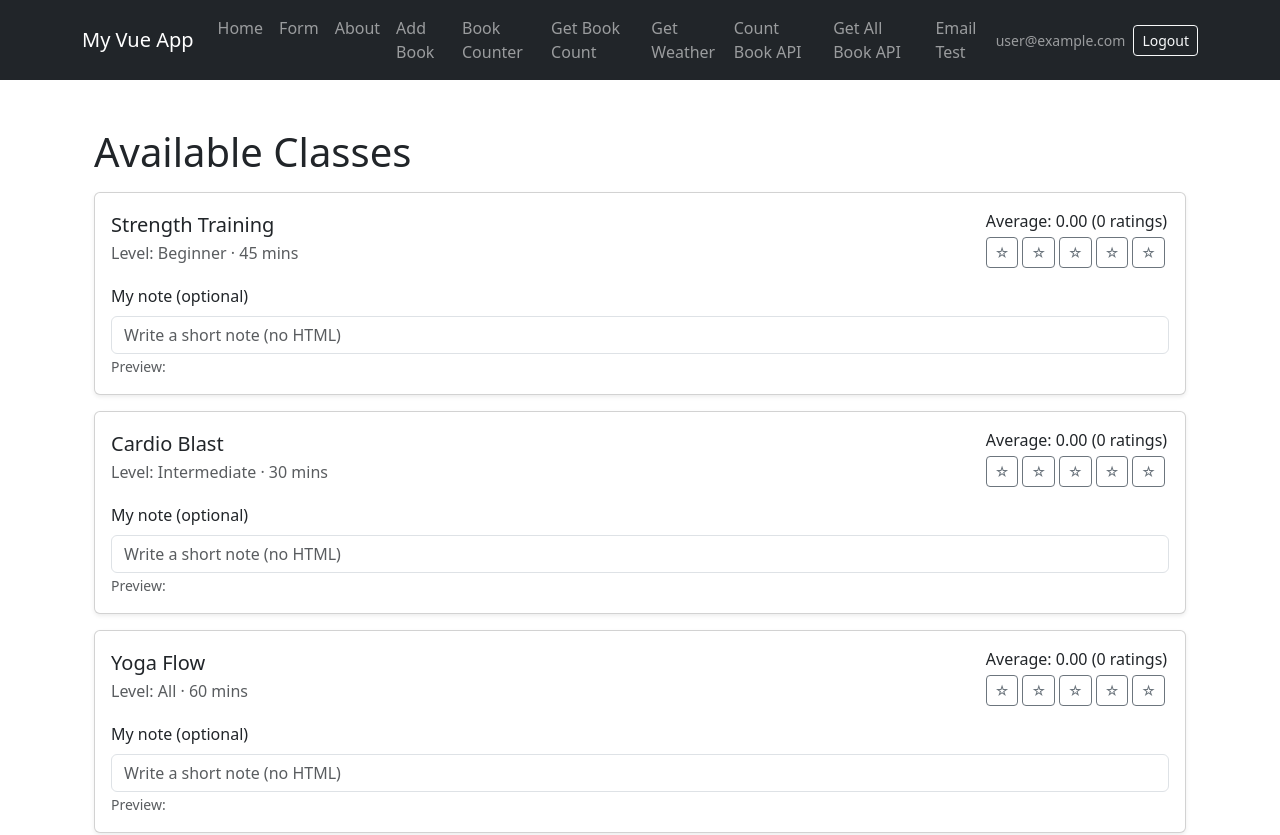
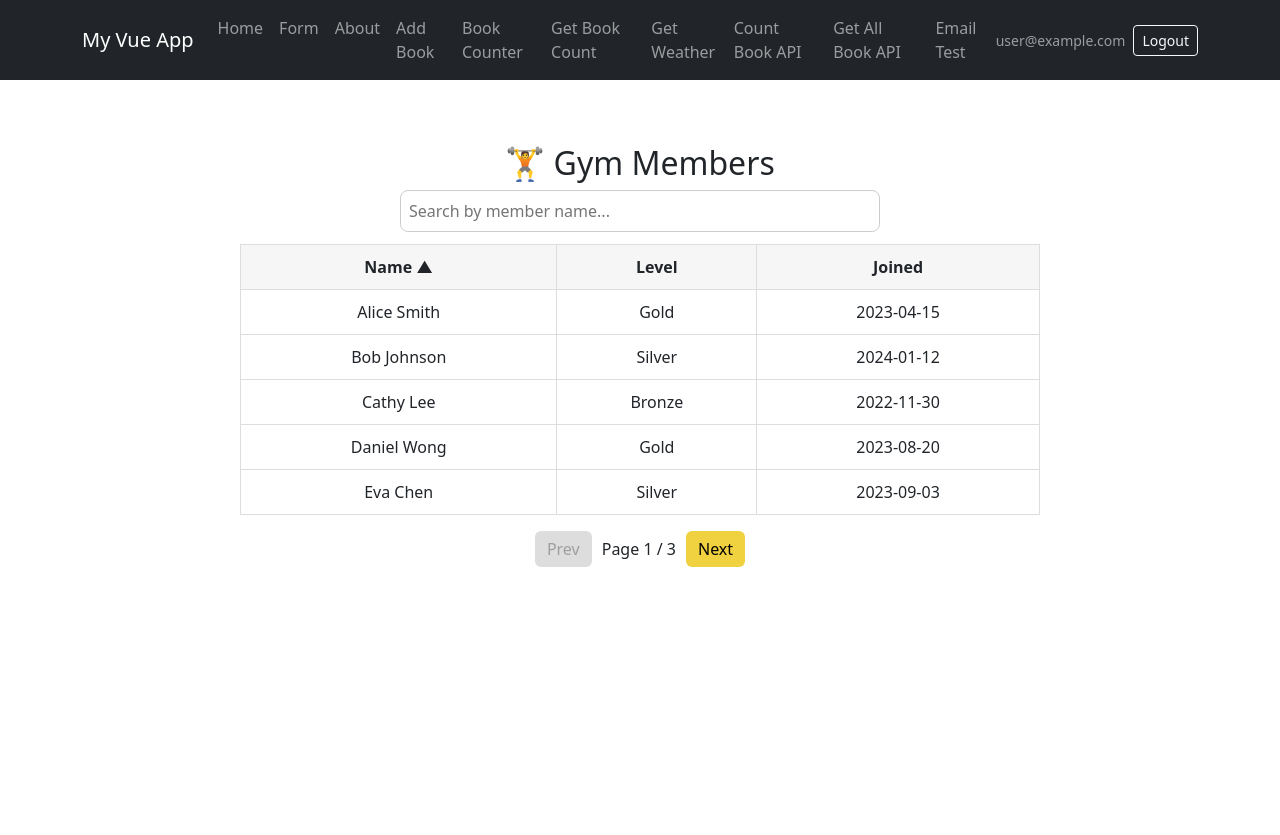
Before and after one commit to Jack12345-hub/5032-A3, a Vue app: page /members in a window 1280 px wide. Before the commit this address led to /. Shown: the top 835 px of the page. After the commit the page ends 800 px from the top, so only its background shows below. Built offline with nearby package versions, Linux system fonts and the light colour scheme; no server answers; the database is empty; sample sign-in values are in the browser's storage.

Commit message:
Interactive Table Data

```diff
--- a/src/router/index.js
+++ b/src/router/index.js
@@ -13,6 +13,8 @@ import GetBookCountView from "../views/GetBookCountView.vue"; // ✅ NEW: 9.2/9.
 import WeatherView from "../views/WeatherView.vue"; // ← Newly added
 import CountBookAPI from "../views/CountBookAPI.vue";
 import GetAllBookAPI from "../views/GetAllBookAPI.vue";
+import MembersTable from "@/views/MembersTable.vue";
+import ClassesTable from "@/views/ClassesTable.vue";
 
 // Auth & Firestore
 import { onAuthStateChanged } from "firebase/auth";
@@ -22,6 +24,10 @@ import { session } from "../store/session";
 
 // -------------------- Routes --------------------
 const routes = [
+
+  { path: "/members", component: MembersTable },
+  { path: "/classes", component: ClassesTable },
+
   { path: "/", name: "Home", component: Home },
 
   { path: "/form", name: "Form", component: Form },
--- /dev/null
+++ b/src/views/ClassesTable.vue
@@ -0,0 +1,151 @@
+<template>
+  <div class="table-container">
+    <h2>🧘 Gym Classes</h2>
+
+    <input
+      v-model="searchQuery"
+      type="text"
+      placeholder="Search by class or instructor..."
+      class="search-box"
+    />
+
+    <table>
+      <thead>
+        <tr>
+          <th @click="sortBy('name')">
+            Class
+            <span v-if="sortKey === 'name'">{{ sortOrder === 'asc' ? '▲' : '▼' }}</span>
+          </th>
+          <th @click="sortBy('instructor')">
+            Instructor
+            <span v-if="sortKey === 'instructor'">{{ sortOrder === 'asc' ? '▲' : '▼' }}</span>
+          </th>
+          <th @click="sortBy('time')">
+            Time
+            <span v-if="sortKey === 'time'">{{ sortOrder === 'asc' ? '▲' : '▼' }}</span>
+          </th>
+          <th>Spots</th>
+        </tr>
+      </thead>
+
+      <tbody>
+        <tr v-for="c in paginatedClasses" :key="c.id">
+          <td>{{ c.name }}</td>
+          <td>{{ c.instructor }}</td>
+          <td>{{ c.time }}</td>
+          <td>{{ c.spots }}</td>
+        </tr>
+      </tbody>
+    </table>
+
+    <div class="pagination">
+      <button :disabled="page === 1" @click="page--">Prev</button>
+      <span>Page {{ page }} / {{ totalPages }}</span>
+      <button :disabled="page === totalPages" @click="page++">Next</button>
+    </div>
+  </div>
+</template>
+
+<script setup>
+import { ref, computed } from "vue";
+
+const classes = ref([
+  { id: 1, name: "Yoga Flow", instructor: "Anna", time: "Mon 9:00 AM", spots: 12 },
+  { id: 2, name: "Spin Class", instructor: "Brian", time: "Mon 6:00 PM", spots: 10 },
+  { id: 3, name: "Pilates Core", instructor: "Cindy", time: "Tue 7:00 AM", spots: 8 },
+  { id: 4, name: "Box Fit", instructor: "Daniel", time: "Tue 6:30 PM", spots: 14 },
+  { id: 5, name: "Zumba Dance", instructor: "Eva", time: "Wed 5:00 PM", spots: 20 },
+  { id: 6, name: "HIIT Express", instructor: "Frank", time: "Thu 8:00 AM", spots: 9 },
+  { id: 7, name: "Stretch & Relax", instructor: "Grace", time: "Fri 7:30 AM", spots: 11 },
+  { id: 8, name: "Power Pump", instructor: "Henry", time: "Fri 6:00 PM", spots: 15 },
+  { id: 9, name: "Core Balance", instructor: "Ivy", time: "Sat 10:00 AM", spots: 13 },
+  { id: 10, name: "Cardio Burn", instructor: "Jack", time: "Sun 9:00 AM", spots: 16 },
+]);
+
+const searchQuery = ref("");
+const sortKey = ref("name");
+const sortOrder = ref("asc");
+const page = ref(1);
+const itemsPerPage = 5;
+
+const filteredClasses = computed(() =>
+  classes.value.filter(
+    (c) =>
+      c.name.toLowerCase().includes(searchQuery.value.toLowerCase()) ||
+      c.instructor.toLowerCase().includes(searchQuery.value.toLowerCase())
+  )
+);
+
+const sortedClasses = computed(() => {
+  return [...filteredClasses.value].sort((a, b) => {
+    const valA = a[sortKey.value];
+    const valB = b[sortKey.value];
+    if (valA < valB) return sortOrder.value === "asc" ? -1 : 1;
+    if (valA > valB) return sortOrder.value === "asc" ? 1 : -1;
+    return 0;
+  });
+});
+
+const totalPages = computed(() => Math.ceil(sortedClasses.value.length / itemsPerPage));
+const paginatedClasses = computed(() => {
+  const start = (page.value - 1) * itemsPerPage;
+  return sortedClasses.value.slice(start, start + itemsPerPage);
+});
+
+function sortBy(key) {
+  if (sortKey.value === key) {
+    sortOrder.value = sortOrder.value === "asc" ? "desc" : "asc";
+  } else {
+    sortKey.value = key;
+    sortOrder.value = "asc";
+  }
+}
+</script>
+
+<style scoped>
+.table-container {
+  max-width: 800px;
+  margin: 40px auto;
+  text-align: center;
+}
+.search-box {
+  padding: 8px;
+  width: 60%;
+  margin-bottom: 12px;
+  border: 1px solid #ccc;
+  border-radius: 8px;
+}
+table {
+  width: 100%;
+  border-collapse: collapse;
+  margin-bottom: 16px;
+}
+th, td {
+  padding: 10px;
+  border: 1px solid #ddd;
+}
+th {
+  cursor: pointer;
+  background-color: #f6f6f6;
+}
+th:hover {
+  background-color: #f0d140;
+}
+.pagination {
+  display: flex;
+  justify-content: center;
+  align-items: center;
+  gap: 10px;
+}
+button {
+  padding: 6px 12px;
+  border: none;
+  background-color: #f0d140;
+  border-radius: 6px;
+  cursor: pointer;
+}
+button:disabled {
+  background-color: #ddd;
+  cursor: not-allowed;
+}
+</style>
--- /dev/null
+++ b/src/views/MembersTable.vue
@@ -0,0 +1,152 @@
+<template>
+  <div class="table-container">
+    <h2>🏋️ Gym Members</h2>
+
+    <!-- 搜索框 -->
+    <input
+      v-model="searchQuery"
+      type="text"
+      placeholder="Search by member name..."
+      class="search-box"
+    />
+
+    <!-- 数据表格 -->
+    <table>
+      <thead>
+        <tr>
+          <th @click="sortBy('name')">
+            Name
+            <span v-if="sortKey === 'name'">{{ sortOrder === 'asc' ? '▲' : '▼' }}</span>
+          </th>
+          <th @click="sortBy('level')">
+            Level
+            <span v-if="sortKey === 'level'">{{ sortOrder === 'asc' ? '▲' : '▼' }}</span>
+          </th>
+          <th @click="sortBy('joined')">
+            Joined
+            <span v-if="sortKey === 'joined'">{{ sortOrder === 'asc' ? '▲' : '▼' }}</span>
+          </th>
+        </tr>
+      </thead>
+
+      <tbody>
+        <tr v-for="m in paginatedMembers" :key="m.id">
+          <td>{{ m.name }}</td>
+          <td>{{ m.level }}</td>
+          <td>{{ m.joined }}</td>
+        </tr>
+      </tbody>
+    </table>
+
+    <!-- 分页 -->
+    <div class="pagination">
+      <button :disabled="page === 1" @click="page--">Prev</button>
+      <span>Page {{ page }} / {{ totalPages }}</span>
+      <button :disabled="page === totalPages" @click="page++">Next</button>
+    </div>
+  </div>
+</template>
+
+<script setup>
+import { ref, computed } from "vue";
+
+const members = ref([
+  { id: 1, name: "Alice Smith", level: "Gold", joined: "2023-04-15" },
+  { id: 2, name: "Bob Johnson", level: "Silver", joined: "2024-01-12" },
+  { id: 3, name: "Cathy Lee", level: "Bronze", joined: "2022-11-30" },
+  { id: 4, name: "Daniel Wong", level: "Gold", joined: "2023-08-20" },
+  { id: 5, name: "Eva Chen", level: "Silver", joined: "2023-09-03" },
+  { id: 6, name: "Frank Zhou", level: "Bronze", joined: "2022-10-15" },
+  { id: 7, name: "Grace Liu", level: "Gold", joined: "2023-07-10" },
+  { id: 8, name: "Henry Park", level: "Silver", joined: "2023-12-01" },
+  { id: 9, name: "Ivy Brown", level: "Bronze", joined: "2024-02-17" },
+  { id: 10, name: "Jake Wilson", level: "Gold", joined: "2022-09-08" },
+  { id: 11, name: "Kelly Tan", level: "Silver", joined: "2024-03-14" },
+]);
+
+const searchQuery = ref("");
+const sortKey = ref("name");
+const sortOrder = ref("asc");
+const page = ref(1);
+const itemsPerPage = 5;
+
+const filteredMembers = computed(() => {
+  return members.value.filter((m) =>
+    m.name.toLowerCase().includes(searchQuery.value.toLowerCase())
+  );
+});
+
+const sortedMembers = computed(() => {
+  return [...filteredMembers.value].sort((a, b) => {
+    const valA = a[sortKey.value];
+    const valB = b[sortKey.value];
+    if (valA < valB) return sortOrder.value === "asc" ? -1 : 1;
+    if (valA > valB) return sortOrder.value === "asc" ? 1 : -1;
+    return 0;
+  });
+});
+
+const totalPages = computed(() => Math.ceil(sortedMembers.value.length / itemsPerPage));
+
+const paginatedMembers = computed(() => {
+  const start = (page.value - 1) * itemsPerPage;
+  return sortedMembers.value.slice(start, start + itemsPerPage);
+});
+
+function sortBy(key) {
+  if (sortKey.value === key) {
+    sortOrder.value = sortOrder.value === "asc" ? "desc" : "asc";
+  } else {
+    sortKey.value = key;
+    sortOrder.value = "asc";
+  }
+}
+</script>
+
+<style scoped>
+.table-container {
+  max-width: 800px;
+  margin: 40px auto;
+  text-align: center;
+}
+.search-box {
+  padding: 8px;
+  width: 60%;
+  margin-bottom: 12px;
+  border: 1px solid #ccc;
+  border-radius: 8px;
+}
+table {
+  width: 100%;
+  border-collapse: collapse;
+  margin-bottom: 16px;
+}
+th, td {
+  padding: 10px;
+  border: 1px solid #ddd;
+}
+th {
+  cursor: pointer;
+  background-color: #f6f6f6;
+}
+th:hover {
+  background-color: #f0d140;
+}
+.pagination {
+  display: flex;
+  justify-content: center;
+  align-items: center;
+  gap: 10px;
+}
+button {
+  padding: 6px 12px;
+  border: none;
+  background-color: #f0d140;
+  border-radius: 6px;
+  cursor: pointer;
+}
+button:disabled {
+  background-color: #ddd;
+  cursor: not-allowed;
+}
+</style>
```
